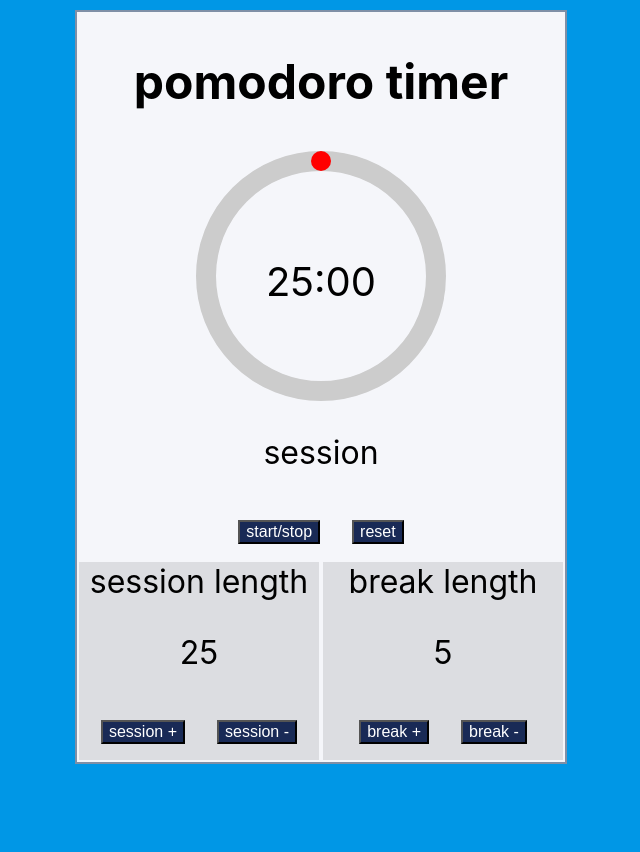
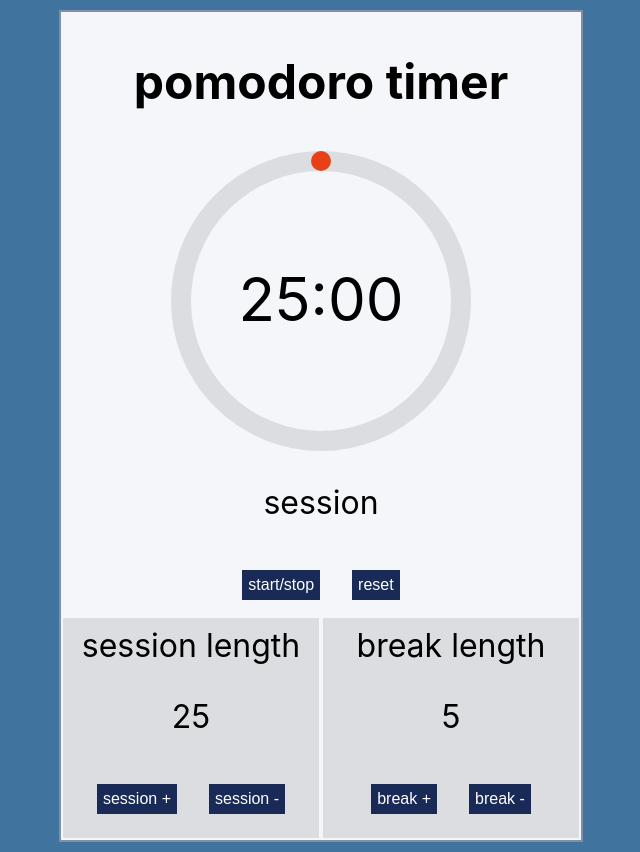
Before and after one commit to markoter/pomodoro-timer, a React (Create React App) app: page / in a window 1280 px wide. Shown: the whole page, without its empty margins (319-959 px from the left). Before the commit the page ends 800 px from the top, so only its background shows below. Built offline with nearby package versions, Linux system fonts and the light colour scheme.

Commit message:
style a bit

```diff
--- a/src/circularProgressBar.js
+++ b/src/circularProgressBar.js
@@ -11,7 +11,7 @@ const CircularProgressBar = (props) => {
             {/* circle for empty  */}
             <circle
                 fill="none"
-                stroke="#ccc"
+                stroke="#dcdde1"
                 cx={size / 2}
                 cy={size / 2}
                 r={radius}
@@ -32,7 +32,7 @@ const CircularProgressBar = (props) => {
             <text
                 id="time-left"
                 fill="black"
-                fontSize="40px"
+                fontSize="60px"
                 x="50%"
                 y="50%"
                 dy="20px"
--- a/src/clockComp.js
+++ b/src/clockComp.js
@@ -5,13 +5,13 @@ import CircularProgressBar from "./circularProgressBar"
 const ClockComp = (props, ref) => {
     const { timer, sessionLen, breakLen, showTime, sessionOn, countDown, reset } = props
     const currentCounting = sessionOn ? 'session' : 'break'
-    const color = sessionOn ? 'red' : 'blue'
+    const color = sessionOn ? '#e84118' : '#4cd137'
     const timerFull = sessionOn ? sessionLen : breakLen
 
     return (
         <div id="clock">
             <CircularProgressBar
-            size={250}
+            size={300}
             strokeWidth={20}
             color={color}
             timer={timer}
--- a/src/index.css
+++ b/src/index.css
@@ -1,12 +1,11 @@
 :root {
-  --color-background: #0097e6;
+  --color-background: #40739e;
   --color-app: #f5f6fa;
   --color-app-secondary: #dcdde1;
-  --color-pomodoro: #c23616;
-  --color-pomodoro-out: #487eb0;
-  --color-pomodoro-in: #192a56;
   --color-borders: #7f8fa6;
   --color-button: #192a56;
+  --color-pomodoro-session: #e84118;
+  --color-pomodoro-break: #4cd137;
 }
 
 body {
@@ -45,6 +44,7 @@ body {
 }
 #app #controllers-part .labels {
   margin: 2px;
+  padding: 0.5rem;
   background-color: var(--color-app-secondary);
   width: 15rem;
   display: flex;
@@ -60,8 +60,10 @@ body {
 button {
   font-size: 1rem;
   margin: 1rem;
+  padding: 6px;
   background-color: var(--color-button);
   color: white;
+  border: none;
 }
 
 .hidden {
--- a/src/index.scss
+++ b/src/index.scss
@@ -1,12 +1,12 @@
 :root {
-  --color-background: #0097e6;
+  --color-background: #40739e;
   --color-app: #f5f6fa;
   --color-app-secondary: #dcdde1;
-  --color-pomodoro: #c23616;
-  --color-pomodoro-out: #487eb0;
-  --color-pomodoro-in: #192a56;
   --color-borders: #7f8fa6;
   --color-button: #192a56;
+  // unused here, but in progressBar component
+  --color-pomodoro-session: #e84118;
+  --color-pomodoro-break: #4cd137;
 }
 
 body {
@@ -53,6 +53,7 @@ body {
 
     .labels {
       margin: 2px;
+      padding: 0.5rem;
       background-color: var(--color-app-secondary);
       // border: 2px solid var(--color-borders);
       width: 15rem;
@@ -74,8 +75,10 @@ body {
 button {
   font-size: 1rem;
   margin: 1rem;
+  padding: 6px;
   background-color: var(--color-button);
   color: white;
+  border: none;
 }
 
 .hidden {
```
Also changed, not shown: 1 other file (tests, documents, lock files or other folders).
